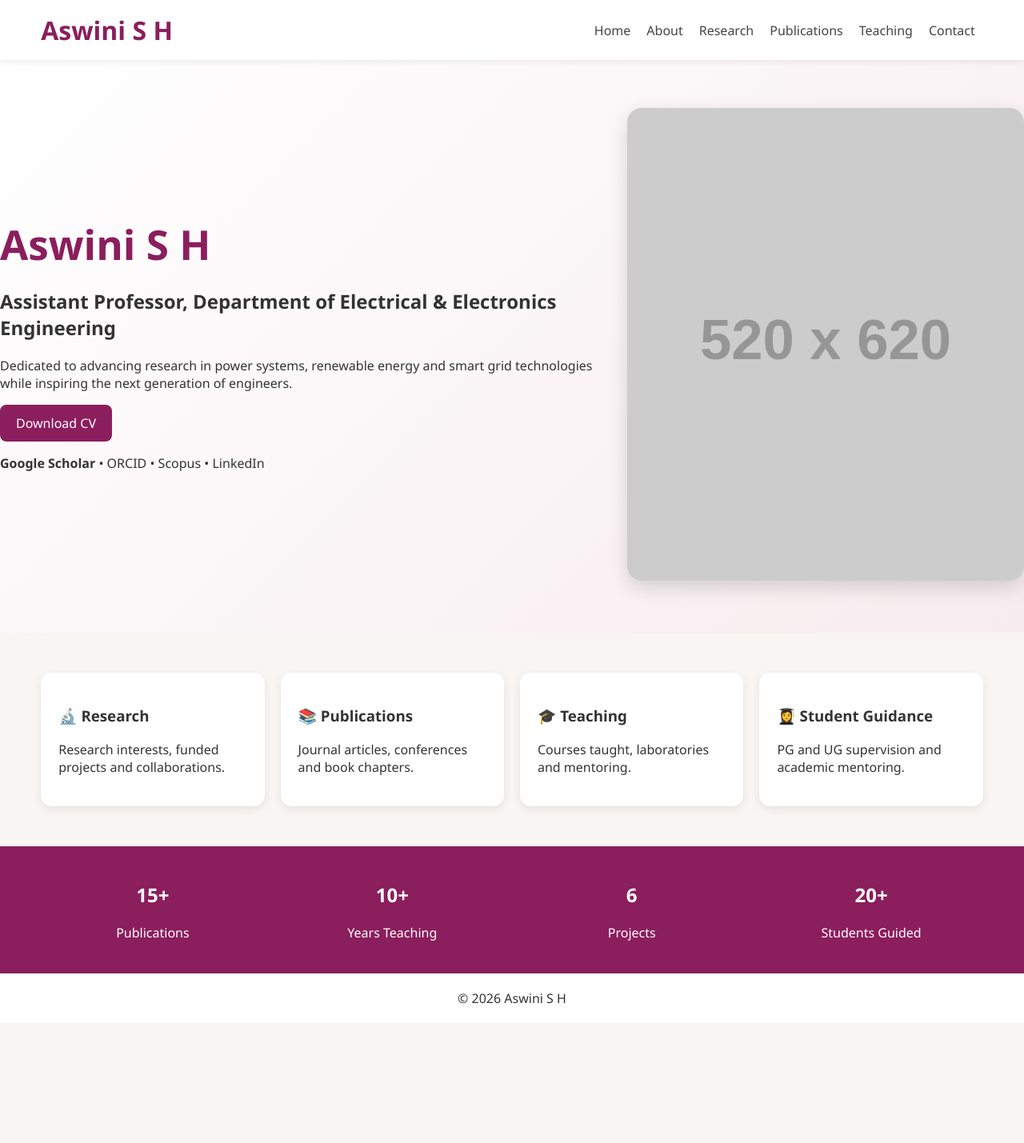
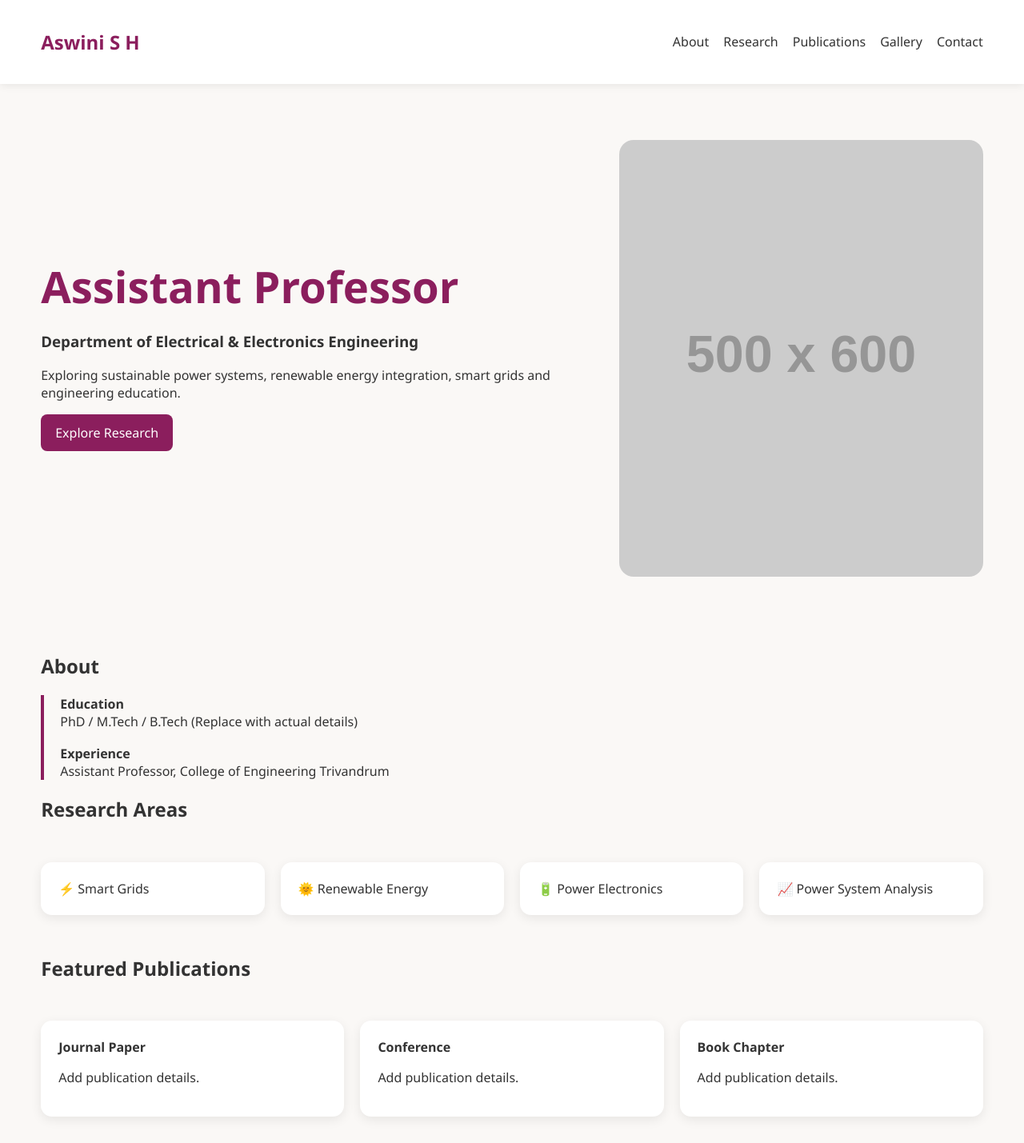
Before and after one commit to shaswinish/aswini-website, a plain HTML site: page index.html in a window 1280 px wide. Shown: the top 1429 px of the page at 80% size. Before the commit the page ends 1279 px from the top, so only its background shows below. Drawn offline with Linux system fonts and the light colour scheme; placeholder pictures from the web are drawn by us.

Commit message:
Add files via upload

```diff
--- /dev/null
+++ b/assets/script.js
@@ -0,0 +1,5 @@
+
+document.querySelectorAll('nav a').forEach(a=>a.addEventListener('click',e=>{
+ const h=a.getAttribute('href');
+ if(h.startsWith('#')){e.preventDefault();document.querySelector(h).scrollIntoView({behavior:'smooth'});}
+}));
--- a/assets/style.css
+++ b/assets/style.css
@@ -1,17 +1,22 @@
 
-*{box-sizing:border-box}body{margin:0;font-family:Segoe UI,Arial,sans-serif;background:#f8f5f2;color:#333}
-header{position:sticky;top:0;background:#fff;box-shadow:0 2px 8px rgba(0,0,0,.08);z-index:10}
-.container{width:min(1180px,92%);margin:auto}
-.nav{display:flex;justify-content:space-between;align-items:center;padding:16px 0}
-.nav a{text-decoration:none;color:#444;margin:0 10px}
-.brand{font-size:2rem;color:#8b1e5d;font-weight:700}
-.hero{display:grid;grid-template-columns:1.2fr .8fr;gap:40px;align-items:center;padding:60px 0;background:linear-gradient(135deg,#fff,#f7ecef)}
-.hero h1{font-size:3.2rem;color:#8b1e5d;margin:.2em 0}
-.hero .btn{display:inline-block;background:#8b1e5d;color:#fff;padding:12px 20px;border-radius:8px;text-decoration:none}
-.profile{width:100%;border-radius:18px;box-shadow:0 8px 24px rgba(0,0,0,.15)}
-.cards{display:grid;grid-template-columns:repeat(auto-fit,minmax(230px,1fr));gap:20px;padding:50px 0}
-.card{background:#fff;border-radius:14px;padding:22px;box-shadow:0 4px 12px rgba(0,0,0,.08)}
-.stats{background:#8b1e5d;color:#fff;padding:24px 0}
-.statsgrid{display:grid;grid-template-columns:repeat(4,1fr);gap:20px;text-align:center}
-footer{padding:20px;text-align:center;background:#fff}
-@media(max-width:800px){.hero{grid-template-columns:1fr}.statsgrid{grid-template-columns:repeat(2,1fr)}}
+:root{--p:#8b1e5d;--bg:#faf8f6}
+*{box-sizing:border-box}html{scroll-behavior:smooth}
+body{margin:0;font-family:Segoe UI,Arial,sans-serif;background:var(--bg);color:#333}
+header{position:sticky;top:0;background:#fff;box-shadow:0 2px 10px rgba(0,0,0,.08);z-index:10}
+.wrap{width:min(1180px,92%);margin:auto}
+nav{display:flex;justify-content:space-between;align-items:center;padding:16px 0}
+nav ul{display:flex;gap:18px;list-style:none;padding:0}
+nav a{text-decoration:none;color:#333}
+.hero{display:grid;grid-template-columns:1.2fr .8fr;gap:40px;padding:70px 0;align-items:center}
+.hero h1{font-size:3.4rem;color:var(--p);margin:0}
+.hero img{width:100%;border-radius:18px}
+.btn{background:var(--p);color:#fff;padding:12px 18px;border-radius:8px;text-decoration:none;display:inline-block}
+.cards{display:grid;grid-template-columns:repeat(auto-fit,minmax(240px,1fr));gap:20px;padding:30px 0}
+.card{background:#fff;border-radius:14px;padding:22px;box-shadow:0 4px 14px rgba(0,0,0,.08);transition:.25s}
+.card:hover{transform:translateY(-6px)}
+.timeline{border-left:4px solid var(--p);margin:20px 0;padding-left:20px}
+.item{margin:18px 0}
+.gallery{display:grid;grid-template-columns:repeat(auto-fit,minmax(220px,1fr));gap:16px}
+.gallery img{width:100%;border-radius:12px}
+footer{background:#222;color:#fff;text-align:center;padding:22px;margin-top:40px}
+@media(max-width:800px){.hero{grid-template-columns:1fr}}
--- a/index.html
+++ b/index.html
@@ -1,33 +1,66 @@
-<!DOCTYPE html><html><head><meta charset='utf-8'><meta name='viewport' content='width=device-width,initial-scale=1'>
-<title>Aswini S H</title><link rel='stylesheet' href='assets/style.css'></head><body>
-<header><div class='container nav'><div class='brand'>Aswini S H</div>
-<nav><a>Home</a><a>About</a><a>Research</a><a>Publications</a><a>Teaching</a><a>Contact</a></nav></div></header>
+<!doctype html><html><head><meta charset='utf-8'><meta name='viewport' content='width=device-width,initial-scale=1'>
+<title>Aswini S H</title><link rel='stylesheet' href='assets/style.css'></head>
+<body>
+<header><div class='wrap'><nav><h2 style='color:#8b1e5d'>Aswini S H</h2>
+<ul>
+<li><a href='#about'>About</a></li><li><a href='#research'>Research</a></li>
+<li><a href='#publications'>Publications</a></li><li><a href='#gallery'>Gallery</a></li><li><a href='#contact'>Contact</a></li>
+</ul></nav></div></header>
 
-<section class='hero'><div class='container' style='display:contents'>
+<section class='wrap hero'>
 <div>
-<h1>Aswini S H</h1>
-<h2>Assistant Professor, Department of Electrical & Electronics Engineering</h2>
-<p>Dedicated to advancing research in power systems, renewable energy and smart grid technologies while inspiring the next generation of engineers.</p>
-<p><a class='btn' href='#'>Download CV</a></p>
-<p><strong>Google Scholar</strong> • ORCID • Scopus • LinkedIn</p>
+<h1>Assistant Professor</h1>
+<h3>Department of Electrical & Electronics Engineering</h3>
+<p>Exploring sustainable power systems, renewable energy integration, smart grids and engineering education.</p>
+<p><a class='btn' href='#research'>Explore Research</a></p>
 </div>
-<div>
-<img class='profile' src='https://placehold.co/520x620?text=Profile+Photo' alt='Profile placeholder'>
-</div></div></section>
+<div><img src='https://placehold.co/500x600?text=Profile+Photo' alt='Profile'></div>
+</section>
 
-<div class='container cards'>
-<div class='card'><h3>🔬 Research</h3><p>Research interests, funded projects and collaborations.</p></div>
-<div class='card'><h3>📚 Publications</h3><p>Journal articles, conferences and book chapters.</p></div>
-<div class='card'><h3>🎓 Teaching</h3><p>Courses taught, laboratories and mentoring.</p></div>
-<div class='card'><h3>👩‍🎓 Student Guidance</h3><p>PG and UG supervision and academic mentoring.</p></div>
+<section id='about' class='wrap'>
+<h2>About</h2>
+<div class='timeline'>
+<div class='item'><strong>Education</strong><br>PhD / M.Tech / B.Tech (Replace with actual details)</div>
+<div class='item'><strong>Experience</strong><br>Assistant Professor, College of Engineering Trivandrum</div>
 </div>
+</section>
 
-<section class='stats'><div class='container statsgrid'>
-<div><h2>15+</h2><p>Publications</p></div>
-<div><h2>10+</h2><p>Years Teaching</p></div>
-<div><h2>6</h2><p>Projects</p></div>
-<div><h2>20+</h2><p>Students Guided</p></div>
-</div></section>
+<section id='research' class='wrap'>
+<h2>Research Areas</h2>
+<div class='cards'>
+<div class='card'>⚡ Smart Grids</div>
+<div class='card'>🌞 Renewable Energy</div>
+<div class='card'>🔋 Power Electronics</div>
+<div class='card'>📈 Power System Analysis</div>
+</div>
+</section>
+
+<section id='publications' class='wrap'>
+<h2>Featured Publications</h2>
+<div class='cards'>
+<div class='card'><b>Journal Paper</b><p>Add publication details.</p></div>
+<div class='card'><b>Conference</b><p>Add publication details.</p></div>
+<div class='card'><b>Book Chapter</b><p>Add publication details.</p></div>
+</div>
+</section>
+
+<section id='gallery' class='wrap'>
+<h2>Gallery</h2>
+<div class='gallery'>
+<img src='https://placehold.co/500x320?text=Research+Lab'>
+<img src='https://placehold.co/500x320?text=Conference'>
+<img src='https://placehold.co/500x320?text=Teaching'>
+</div>
+</section>
+
+<section id='contact' class='wrap'>
+<h2>Contact</h2>
+<div class='card'>
+<p>Email: your-email@example.com</p>
+<p>Google Scholar • ORCID • Scopus • LinkedIn</p>
+</div>
+</section>
 
 <footer>© 2026 Aswini S H</footer>
+<script src='assets/script.js'></script>
 </body></html>
```
